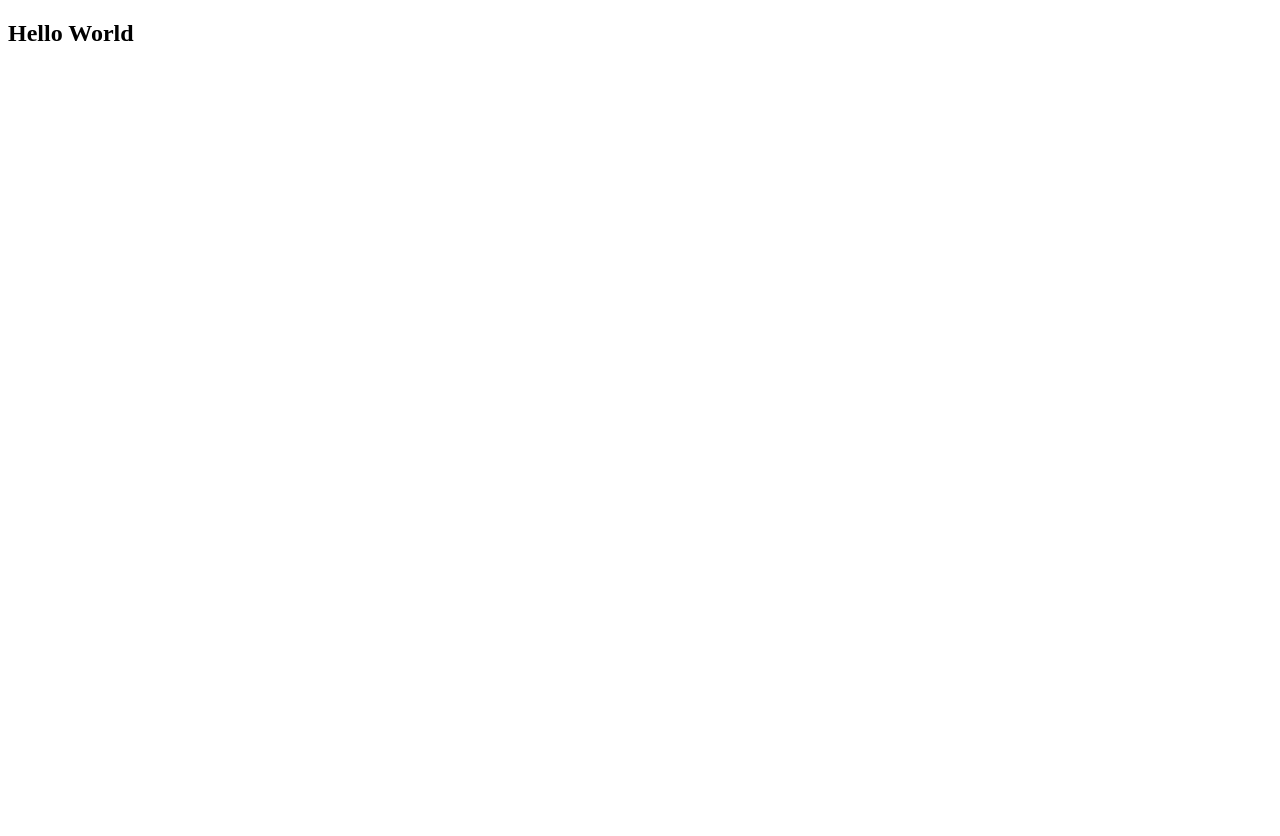
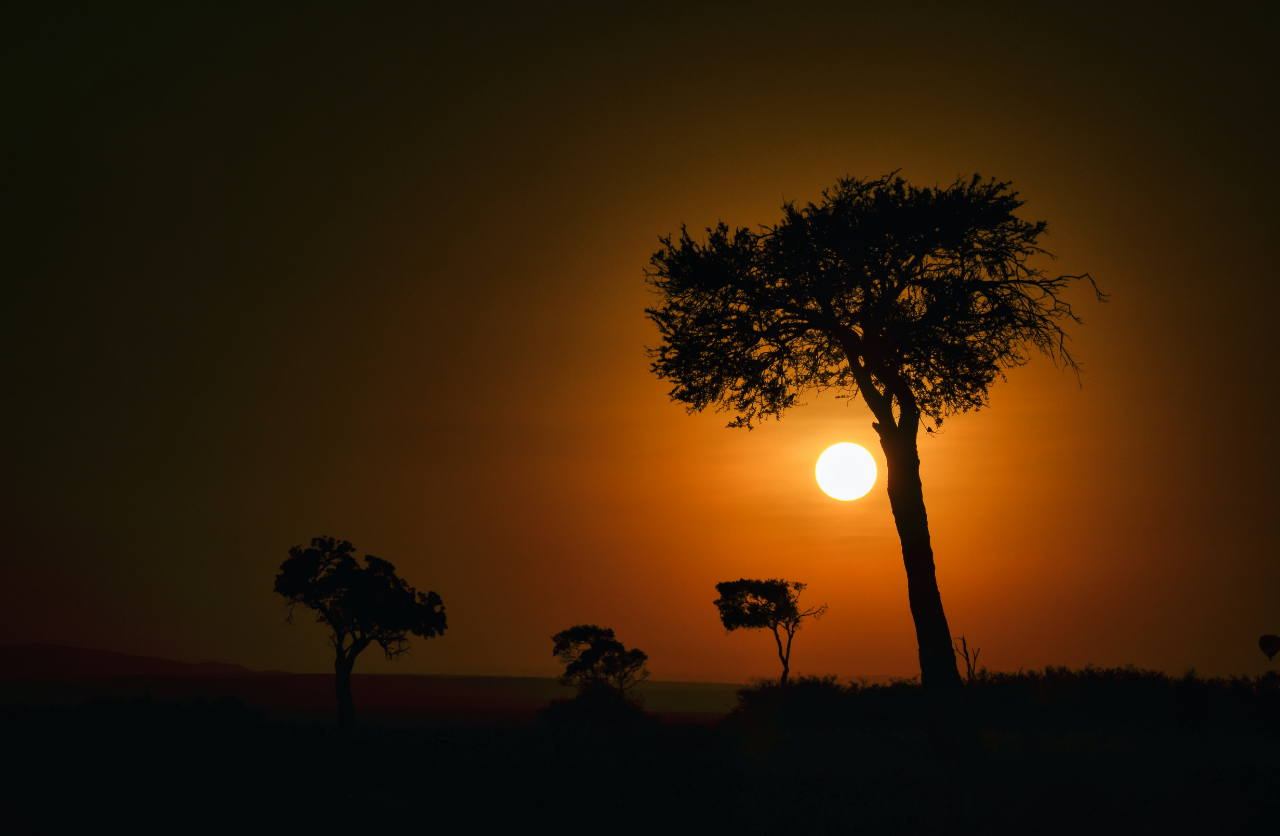
Before and after one commit to Gathoni-Wanjira/Vote-Pet, a plain HTML site: page index.html in a window 1280 px wide. Before the commit the page ends 800 px from the top, so only its background shows below. Drawn offline with Linux system fonts and the light colour scheme.

Commit message:
Landing Page

```diff
--- a/index.html
+++ b/index.html
@@ -4,9 +4,13 @@
     <meta charset="UTF-8">
     <meta http-equiv="X-UA-Compatible" content="IE=edge">
     <meta name="viewport" content="width=device-width, initial-scale=1.0">
-    <title>CODE CHALLENGE WK-2</title>
+    <title>Flatacuties</title>
+    <link rel="stylesheet" href="CSS/styles.css">
+    <script src="./script.js" defer ></script>
 </head>
 <body>
-    <h2>Hello World</h2>
+    <div class="LandingPage">
+        <img src="./images/landing.jpg" alt="LandingPage" id="landingImage">
+    </div>
 </body>
 </html>
```
